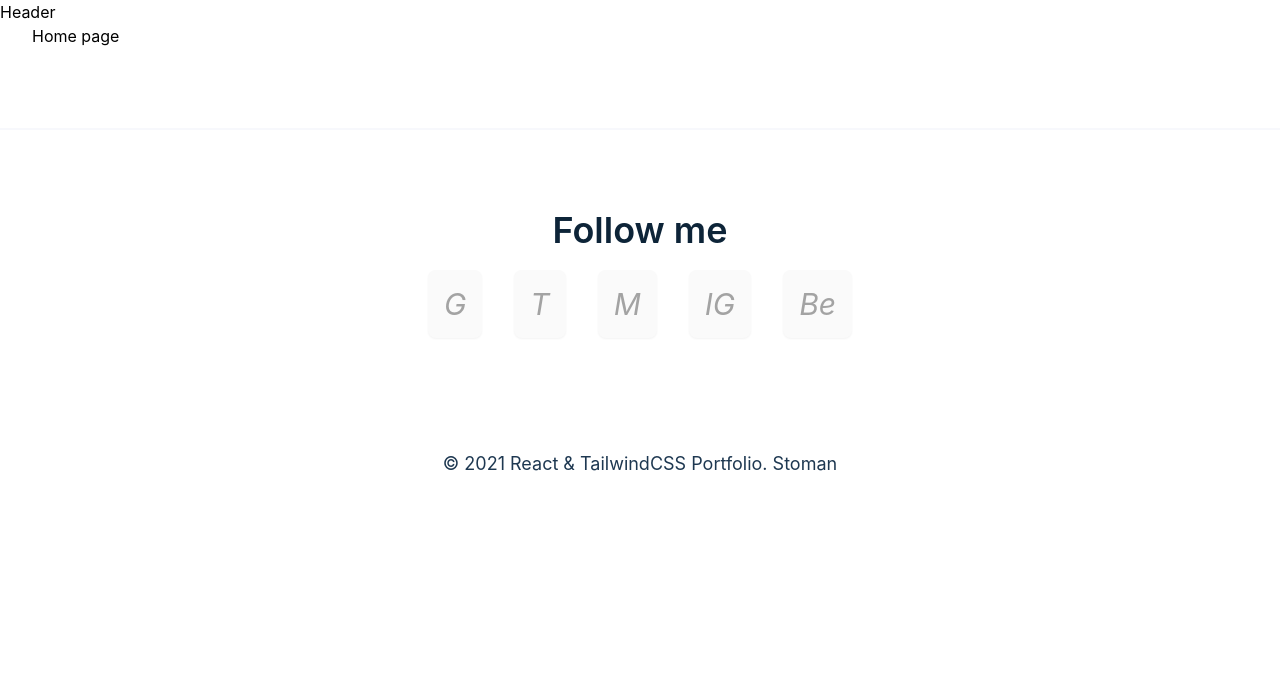
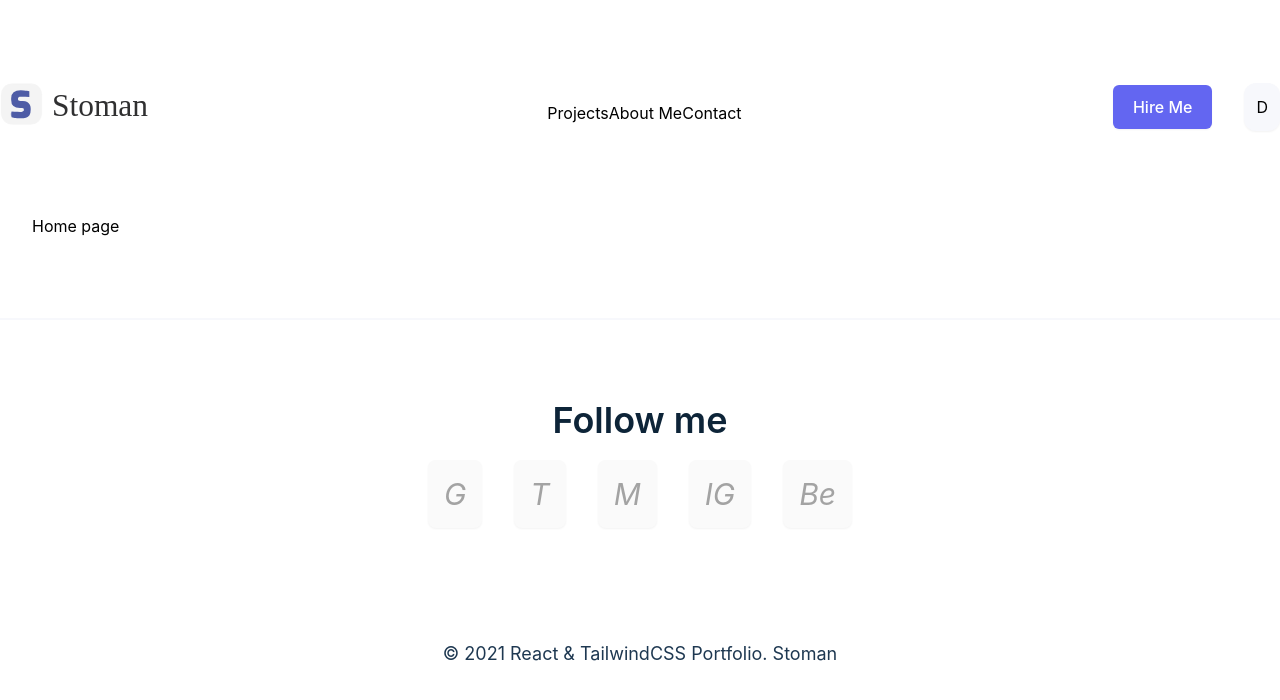
Before and after one commit to mcdollars/Next_Website, a Next.js app: page / in a window 1280 px wide. Shown: the top 700 px of the page. Built offline with nearby package versions, Linux system fonts and the light colour scheme.

Commit message:
Add header structure

```diff
--- a/components/shared/AppHeader.js
+++ b/components/shared/AppHeader.js
@@ -1,8 +1,227 @@
+import { useState } from 'react';
+import Link from 'next/link';
+import Image from 'next/image';
+import { motion } from 'framer-motion';
+
 function AppHeader() {
+	const [showMenu, setShowMenu] = useState(false);
+	const [showModal, setShowModal] = useState(false);
+	const [activeTheme, setTheme] = useState(false);
+
+	function toggleMenu() {
+		if (!showMenu) {
+			setShowMenu(true);
+		} else {
+			setShowMenu(false);
+		}
+	}
+
+	function showHireMeModal() {
+		if (!showModal) {
+			document
+				.getElementsByTagName('html')[0]
+				.classList.add('overflow-y-hidden');
+			setShowModal(true);
+		} else {
+			document
+				.getElementsByTagName('html')[0]
+				.classList.remove('overflow-y-hidden');
+			setShowModal(false);
+		}
+	}
+
 	return (
-		<div>
-			<h1>Header</h1>
-		</div>
+		<motion.nav
+			initial={{ opacity: 0 }}
+			animate={{ opacity: 1 }}
+			id="nav"
+			className="sm:container sm:mx-auto"
+		>
+			{/* Header start */}
+			<div className="z-10 max-w-screen-lg xl:max-w-screen-xl block sm:flex sm:justify-between sm:items-center py-6">
+				{/* Header menu links and small screen hamburger menu start */}
+				<div className="flex justify-between items-center px-4 sm:px-0">
+					{/* Logo start */}
+					<div>
+						<Link href="/">
+							{activeTheme === 'dark' ? (
+								<Image
+									src="/images/logo-light.svg"
+									className="w-36"
+									alt="Dark Logo"
+									width={35}
+								/>
+							) : (
+								<Image
+									src="/images/logo-dark.svg"
+									className="w-36"
+									alt="Dark Logo"
+									width={160}
+									height={160}
+								/>
+							)}
+						</Link>
+					</div>
+					{/* Logo end */}
+
+					{/* Theme switcher small screen start */}
+					<div
+						onClick={() => setTheme(activeTheme)}
+						aria-label="Theme Switcher"
+						className="block sm:hidden ml-0 bg-primary-light dark:bg-ternary-dark p-3 shadow-sm rounded-xl cursor-pointer"
+					>
+						{/* {activeTheme === 'dark' ? (
+							<FiMoon className="text-liText-ternary-dark hover:text-gray-400 dark:text-liText-ternary-light dark:hover:text-liBorder-primary-light text-xl" />
+						) : (
+							<FiSun className="text-gray-200 hover:text-gray-50 text-xl" />
+						)} */}
+						D
+					</div>
+					{/* Theme switcher small screen end */}
+
+					{/* Small screen hamburger menu start */}
+					<div className="sm:hidden">
+						<button
+							onClick={toggleMenu}
+							type="button"
+							className="focus:outline-none"
+							aria-label="Hamburger Menu"
+						>
+							<svg
+								xmlns="http://www.w3.org/2000/svg"
+								viewBox="0 0 24 24"
+								className="h-7 w-7 fill-current text-secondary-dark dark:text-ternary-light"
+							>
+								{/* {showMenu ? (
+									<FiX className="text-3xl" />
+								) : (
+									<FiMenu className="text-3xl" />
+								)} */}
+							</svg>
+						</button>
+					</div>
+					{/* Small screen hamburger menu end */}
+				</div>
+				{/* Header menu links and small screen hamburger menu end */}
+
+				{/* Header links small screen start*/}
+				<div
+					className={
+						showMenu
+							? 'block m-0 sm:ml-4 mt-5 sm:mt-3 sm:flex p-5 sm:p-0 justify-center items-center shadow-lg sm:shadow-none'
+							: 'hidden'
+					}
+				>
+					<Link
+						href="/projects"
+						className="block text-left text-lg font-medium text-primary-dark dark:text-ternary-light hover:text-secondary-dark dark:hover:text-secondary-light  sm:mx-4 mb-2 sm:py-2"
+						aria-label="Projects"
+					>
+						Projects
+					</Link>
+					<Link
+						href="/about"
+						className="block text-left text-lg font-medium text-primary-dark dark:text-ternary-light hover:text-secondary-dark dark:hover:text-secondary-light  sm:mx-4 mb-2 sm:py-2 border-t-2 pt-3 sm:pt-2 sm:border-t-0 border-primary-light dark:border-secondary-dark"
+						aria-label="About Me"
+					>
+						About Me
+					</Link>
+					<Link
+						href="/contact"
+						className="block text-left text-lg font-medium text-primary-dark dark:text-ternary-light hover:text-secondary-dark dark:hover:text-secondary-light  sm:mx-4 mb-2 sm:py-2 border-t-2 pt-3 sm:pt-2 sm:border-t-0 border-primary-light dark:border-secondary-dark"
+						aria-label="Contact"
+					>
+						Contact
+					</Link>
+					<div className="border-t-2 pt-3 sm:pt-0 sm:border-t-0 border-primary-light dark:border-secondary-dark">
+						<button
+							onClick={showHireMeModal}
+							className="sm:hidden block text-left text-md font-medium bg-indigo-500 hover:bg-indigo-600 text-white shadow-sm rounded-md px-4 py-2 mt-2"
+							aria-label="Hire Me Button"
+						>
+							Hire Me
+						</button>
+					</div>
+				</div>
+				{/* Header links small screen end */}
+
+				{/* Header links small screen start*/}
+				<div className="hidden m-0 sm:ml-4 mt-5 sm:mt-3 sm:flex p-5 sm:p-0 justify-center items-center shadow-lg sm:shadow-none">
+					<Link
+						href="/projects"
+						className="block text-left text-lg font-medium text-primary-dark dark:text-ternary-light hover:text-secondary-dark dark:hover:text-secondary-light  sm:mx-4 mb-2 sm:py-2"
+						aria-label="Projects"
+					>
+						Projects
+					</Link>
+					<Link
+						href="/about"
+						className="block text-left text-lg font-medium text-primary-dark dark:text-ternary-light hover:text-secondary-dark dark:hover:text-secondary-light  sm:mx-4 mb-2 sm:py-2 border-t-2 pt-3 sm:pt-2 sm:border-t-0 border-primary-light dark:border-secondary-dark"
+						aria-label="About Me"
+					>
+						About Me
+					</Link>
+					<Link
+						href="/contact"
+						className="block text-left text-lg font-medium text-primary-dark dark:text-ternary-light hover:text-secondary-dark dark:hover:text-secondary-light  sm:mx-4 mb-2 sm:py-2 border-t-2 pt-3 sm:pt-2 sm:border-t-0 border-primary-light dark:border-secondary-dark"
+						aria-label="Contact"
+					>
+						Contact
+					</Link>
+					<div className="border-t-2 pt-3 sm:pt-0 sm:border-t-0 border-primary-light dark:border-secondary-dark">
+						<button
+							onClick={showHireMeModal}
+							className="sm:hidden block text-left text-md font-medium bg-indigo-500 hover:bg-indigo-600 text-white shadow-sm rounded-md px-4 py-2 mt-2"
+							aria-label="Hire Me Button"
+						>
+							Hire Me
+						</button>
+					</div>
+				</div>
+				{/* Header links small screen end */}
+
+				{/* Header right section buttons start */}
+				<div className="hidden sm:flex justify-between items-center flex-col md:flex-row">
+					{/* Hire me button start */}
+					<div className="hidden md:flex">
+						<button
+							onClick={showHireMeModal}
+							className="text-md font-medium bg-indigo-500 hover:bg-indigo-600 text-white shadow-sm rounded-md px-5 py-2.5"
+							aria-label="Hire Me Button"
+						>
+							Hire Me
+						</button>
+					</div>
+					{/* Hire me button end */}
+
+					{/* Theme switcher large screen start */}
+					<div
+						onClick={() => setTheme(activeTheme)}
+						aria-label="Theme Switcher"
+						className="ml-8 bg-primary-light dark:bg-ternary-dark p-3 shadow-sm rounded-xl cursor-pointer"
+					>
+						{/* {activeTheme === 'dark' ? (
+							<FiMoon className="text-liText-ternary-dark hover:text-gray-400 dark:text-liText-ternary-light dark:hover:text-liBorder-primary-light text-xl" />
+						) : (
+							<FiSun className="text-gray-200 hover:text-gray-50 text-xl" />
+						)} */}
+						D
+					</div>
+					{/* Theme switcher large screen start */}
+				</div>
+			</div>
+			{/* Hire me modal start */}
+			<div>
+				{/* {showModal ? (
+					<HireMeModal
+						onClose={showHireMeModal}
+						onRequest={showHireMeModal}
+					/>
+				) : null}
+				{showModal ? showHireMeModal : null} */}
+			</div>
+			{/* Hire me modal end */}
+		</motion.nav>
 	);
 }
 
```
